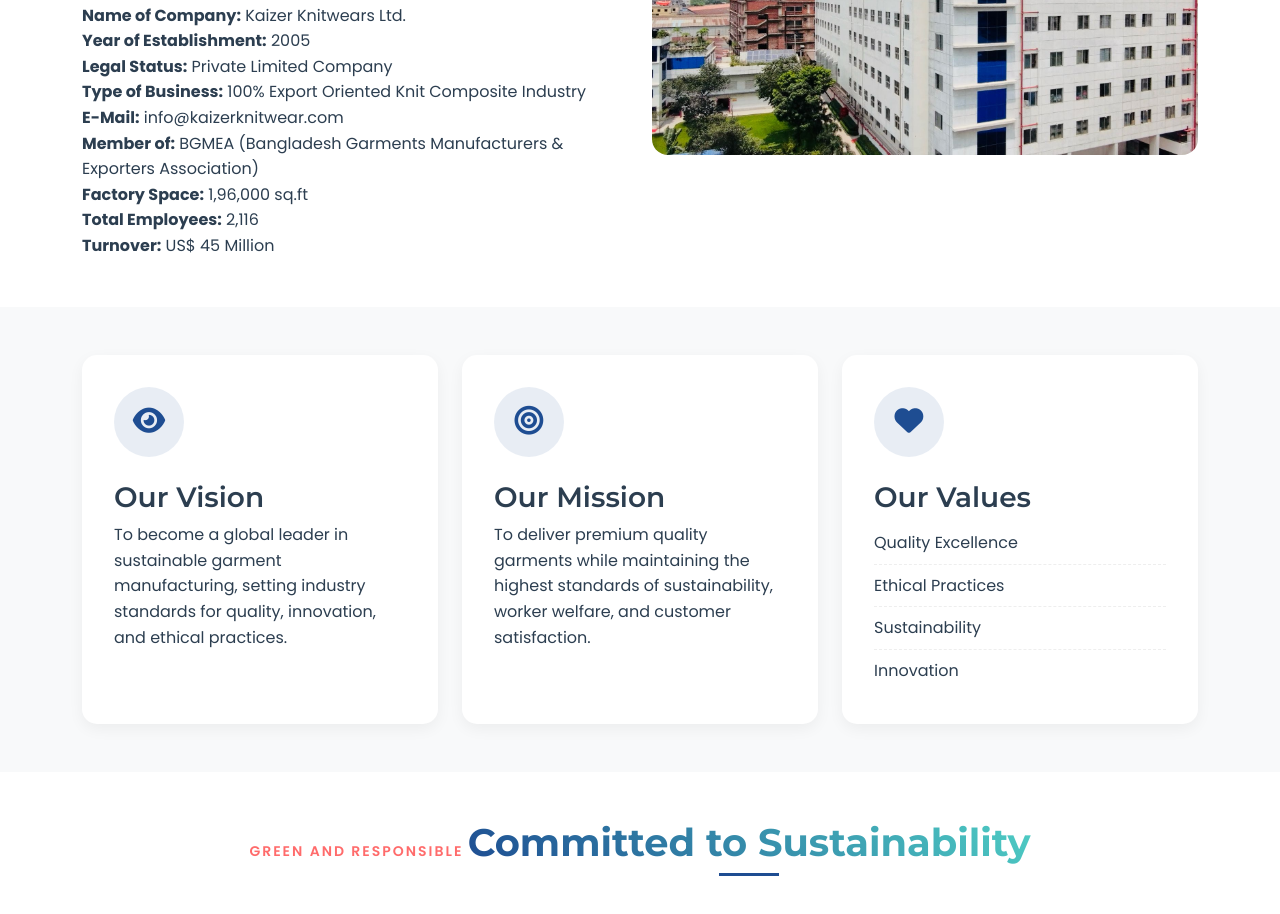
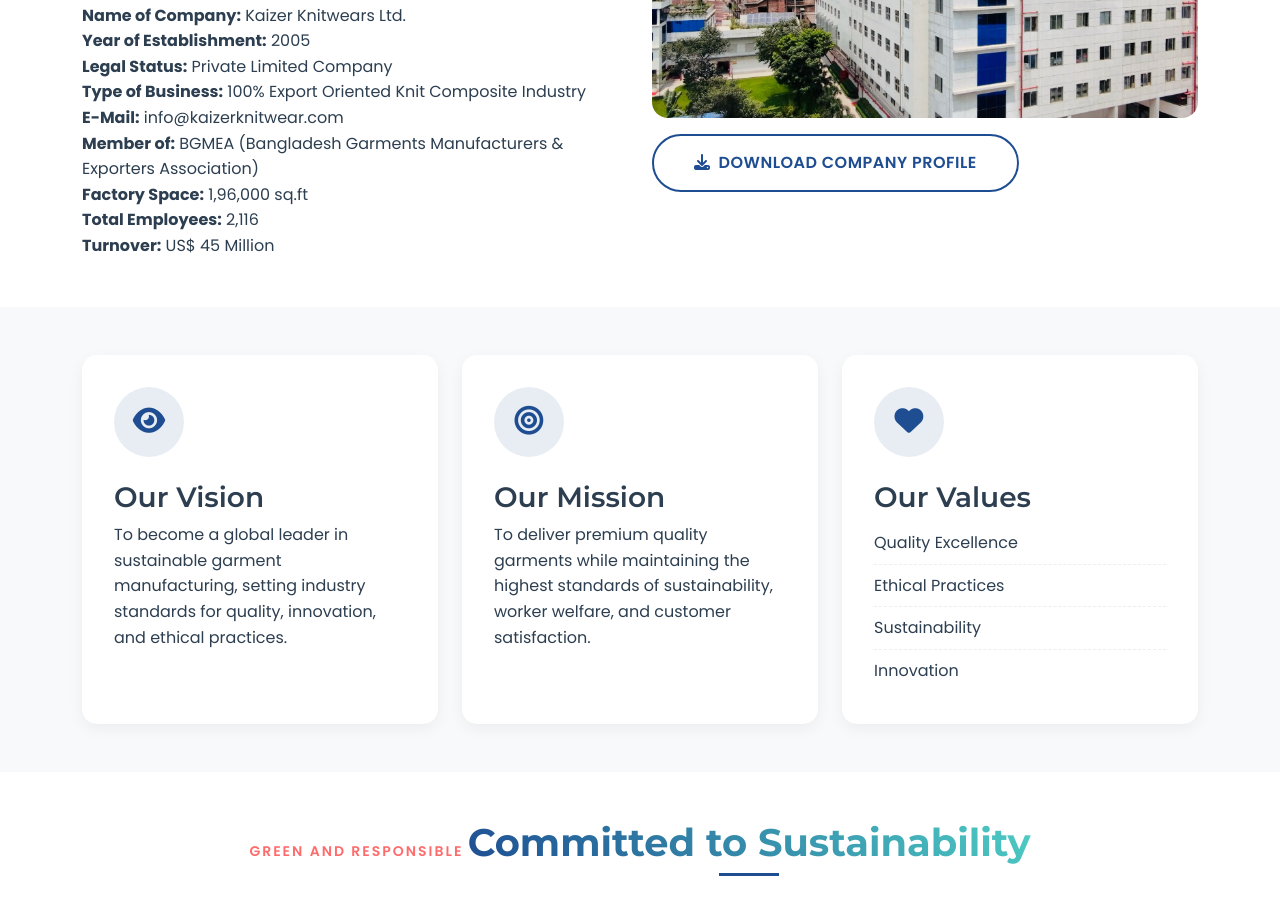
Before and after one commit to shakiill/rmg-template, a plain HTML site: page about.html in a window 1280 px wide. Shown: the part 868-1782 px from the top of the page. Drawn offline with nearby package versions, Linux system fonts and the light colour scheme.

Commit message:
about page

```diff
--- a/about.html
+++ b/about.html
@@ -110,36 +110,6 @@
     </div>
 </section>
 
-<!-- <section class="certifications-section bg-light">
-    <div class="container">
-        <div class="certifications-slider">
-            <div class="certification-item">
-                <img src="images/ISO-14001.jpg" alt="OEKO-TEX Certified" class="img-fluid">
-            </div>
-            <div class="certification-item">
-                <img src="images/accord.jpg" alt="ISO 9001 Certified" class="img-fluid">
-            </div>
-            <div class="certification-item">
-                <img src="images/Sedex.jpg" alt="BSCI Compliant" class="img-fluid">
-            </div>
-            <div class="certification-item">
-                <img src="images/RSC.jpg" alt="SEDEX Member" class="img-fluid">
-            </div>
-            <div class="certification-item">
-                <img src="images/ISO.jpg" alt="WRAP Certified" class="img-fluid">
-            </div>
-            <div class="certification-item">
-                <img src="images/GRS.jpg" alt="LEED Certified" class="img-fluid">
-            </div>
-            <div class="certification-item">
-                <img src="images/gots.jpg" alt="LEED Certified" class="img-fluid">
-            </div>
-            <div class="certification-item">
-                <img src="images/amfori.jpg" alt="LEED Certified" class="img-fluid">
-            </div>
-        </div>
-    </div>
-</section> -->
 
 
 <!-- Company Overview -->
@@ -170,7 +140,9 @@
             <div class="col-lg-6">
                 <div class="overview-image position-relative">
                     <img src="images/factory-4.jpg" style="width: 100%;" alt="Company Overview" class="img-fluid rounded-3">
-
+                    <a href="Kaizer Profile Updated.pdf" target="_blank" class="btn btn-outline-primary btn-lg mt-3" download>
+                        <i class="fas fa-download me-2"></i>Download Company Profile
+                    </a>
                 </div>
             </div>
         </div>
```
